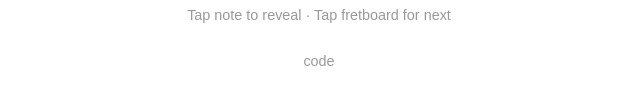
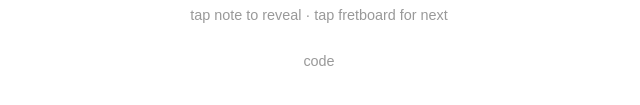
Before and after one commit to jgarte/requinto, a website with bundled scripts: page index.html in a window 1280 px wide. Shown: the part 573-678 px from the top of the page, 321-961 px from the left. Built offline with nearby package versions, Linux system fonts and the light colour scheme.

Commit message:
Lowercase instructions

```diff
--- a/index.html
+++ b/index.html
@@ -27,7 +27,7 @@ along with this program.  If not, see <https://www.gnu.org/licenses/>.
 
 <canvas id="fretboard" width="300" height="500"></canvas>
 
-<p class="hint">Tap note to reveal · Tap fretboard for next</p>
+<p class="hint">tap note to reveal · tap fretboard for next</p>
 
 <footer>
   <a href="https://git.sr.ht/~whereiseveryone/requinto" target="_blank" rel="noopener">code</a>
```
